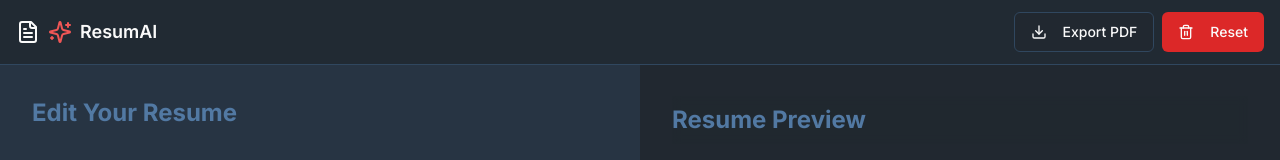
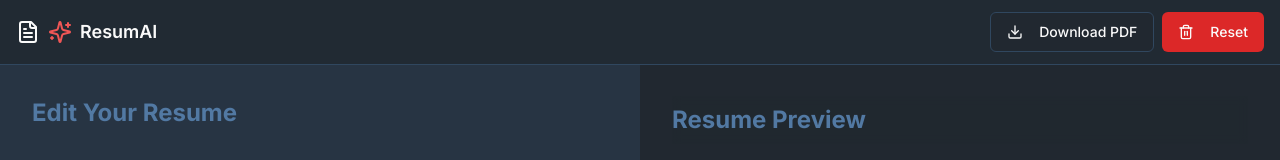
Before and after one commit to velumuthu/resumebuilder, a Next.js app: page / in a window 1280 px wide. Shown: the top 160 px of the page. Built offline with nearby package versions, Linux system fonts and the light colour scheme; what @genkit-ai/googleai, genkit would draw is missing.

Commit message:
remove export pdf add download pdf

```diff
--- a/src/components/resume-builder.tsx
+++ b/src/components/resume-builder.tsx
@@ -153,7 +153,7 @@ export default function ResumeBuilder() {
           <div className="flex items-center gap-2">
             <Button onClick={handlePrint} variant="outline">
               <Download className="mr-2 h-4 w-4" />
-              Export PDF
+              Download PDF
             </Button>
             <Button onClick={handleReset} variant="destructive">
               <Trash2 className="mr-2 h-4 w-4" />
```
